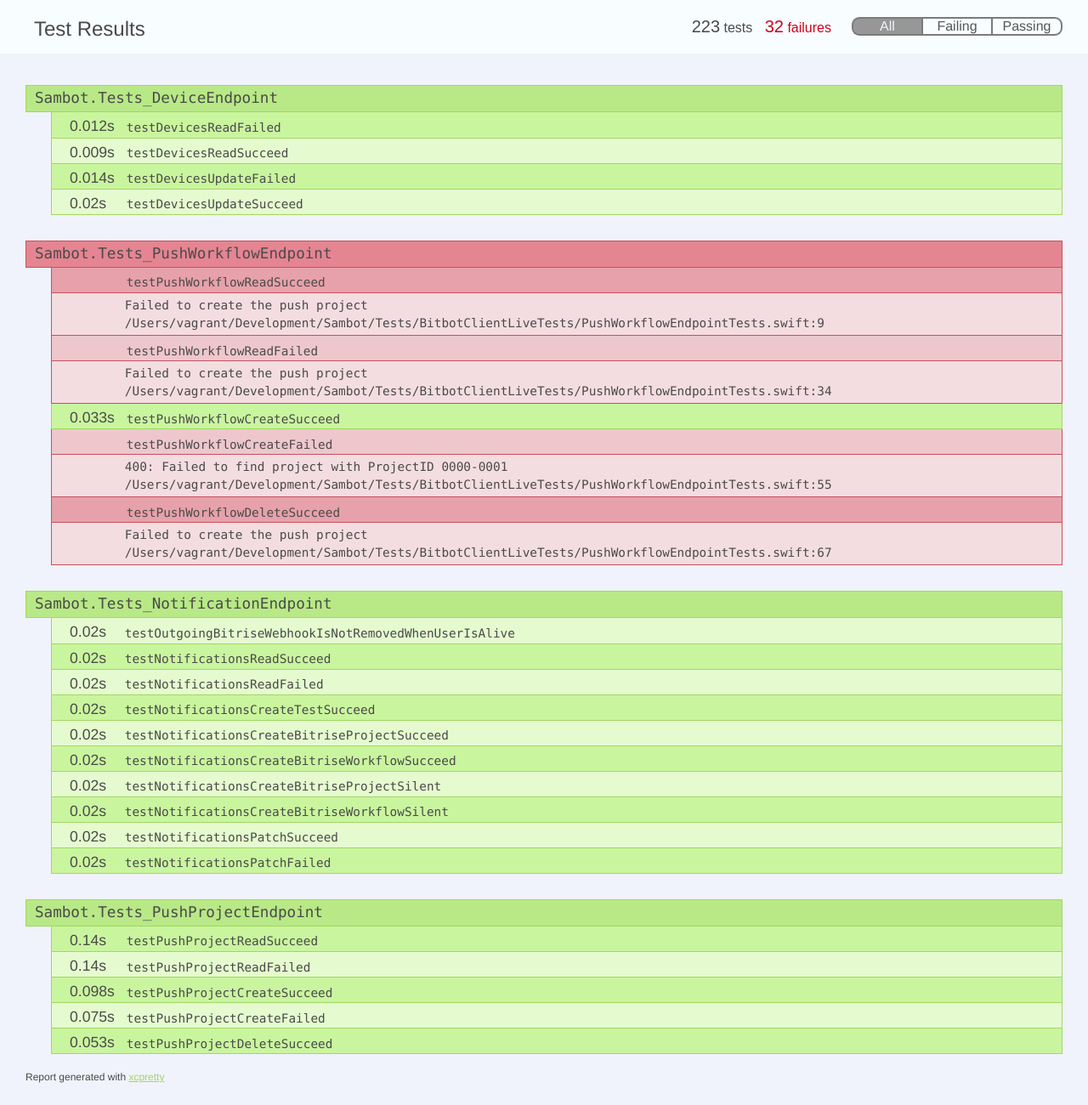
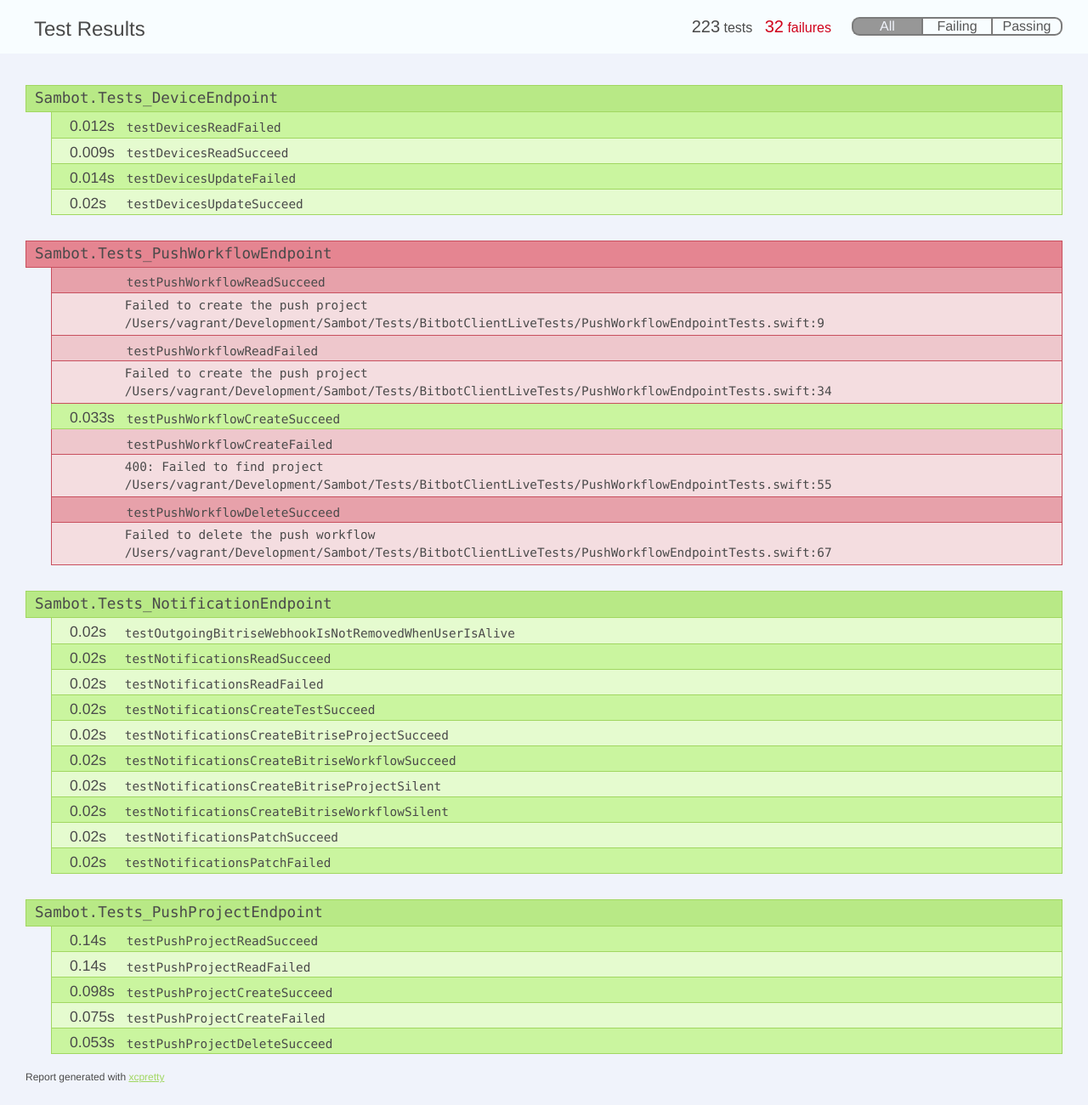
Before and after one commit to sambot-app/sambot.github.io, a Jekyll site: the page mocks/xcode-test-results-Demo.html, which Jekyll copies as it is, in a window 1280 px wide and 1300 px high. Shown: the whole window at 85% size. Built offline with Jekyll 4.4.1, drawn with Linux system fonts in a browser that asks for light colours.

Commit message:
seems to sound good baby

```diff
--- a/mocks/xcode-test-results-Demo.html
+++ b/mocks/xcode-test-results-Demo.html
@@ -240,7 +240,7 @@
 			<tr class="details failing testPushWorkflowCreateFailed">
 				<td></td>
 				<td>
-					<section class="test-detail reason">400: Failed to find project with ProjectID 0000-0001</section>
+					<section class="test-detail reason">400: Failed to find project</section>
 					<section class="test-detail">/Users/vagrant/Development/Sambot/Tests/BitbotClientLiveTests/PushWorkflowEndpointTests.swift:55</section>
 				</td>
 			</tr>
@@ -257,7 +257,7 @@
 			<tr class="details failing testPushWorkflowDeleteSucceed">
 				<td></td>
 				<td>
-					<section class="test-detail reason">Failed to create the push project</section>
+					<section class="test-detail reason">Failed to delete the push workflow</section>
 					<section class="test-detail">/Users/vagrant/Development/Sambot/Tests/BitbotClientLiveTests/PushWorkflowEndpointTests.swift:67</section>
 				</td>
 			</tr>
```
